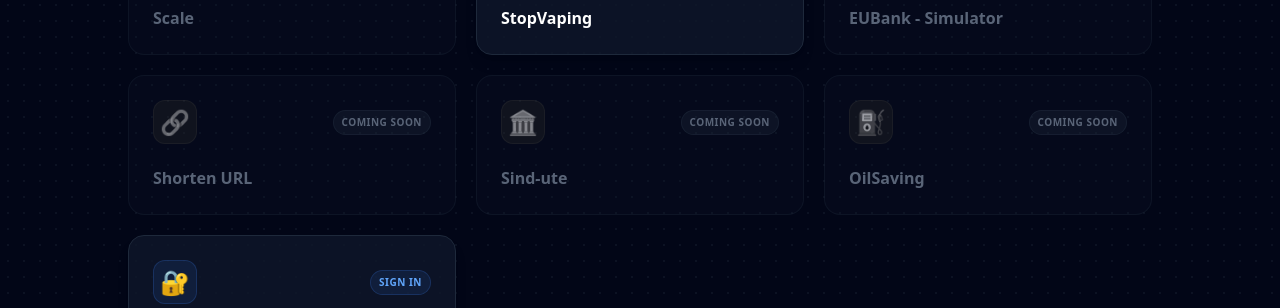
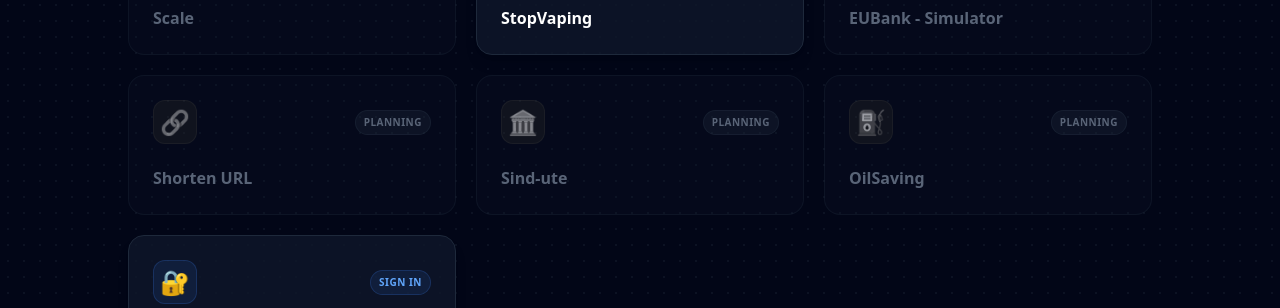
Before and after one commit to jurandir007/eufit, a Flask app: page /dashboard/ in a window 1280 px wide. Shown: the part 307-615 px from the top of the page. Run offline with Flask 3, Linux system fonts and the light colour scheme; some libraries are stand-ins or nearby versions.

Commit message:
feat(dashboard): change status of Shorten URL, Sind-ute, OilSaving to Planning

```diff
--- a/app/templates/dashboard/home.html
+++ b/app/templates/dashboard/home.html
@@ -13,9 +13,9 @@
     {'name': 'Scale',              'icon': '⚖️', 'status': 'soon'},
     {'name': 'StopVaping',         'icon': '🚭', 'status': 'available', 'url': url_for('vaping.home')},
     {'name': 'EUBank - Simulator', 'icon': '🏦', 'status': 'soon'},
-    {'name': 'Shorten URL',        'icon': '🔗', 'status': 'soon'},
-    {'name': 'Sind-ute',           'icon': '🏛️', 'status': 'soon'},
-    {'name': 'OilSaving',          'icon': '⛽', 'status': 'soon'}
+    {'name': 'Shorten URL',        'icon': '🔗', 'status': 'planning'},
+    {'name': 'Sind-ute',           'icon': '🏛️', 'status': 'planning'},
+    {'name': 'OilSaving',          'icon': '⛽', 'status': 'planning'}
 ] %}
 
 <div class="grid grid-cols-1 sm:grid-cols-2 lg:grid-cols-3 gap-5">
@@ -54,7 +54,7 @@
                     <span class="text-[10px] font-semibold uppercase tracking-wider
                                  text-slate-400 bg-slate-800/60 border border-slate-700/50
                                  px-2 py-1 rounded-full">
-                        Coming soon
+                        {{ 'Planning' if app.status == 'planning' else 'Coming soon' }}
                     </span>
                 </div>
                 <span class="text-base font-semibold text-slate-400 mt-4">
```
